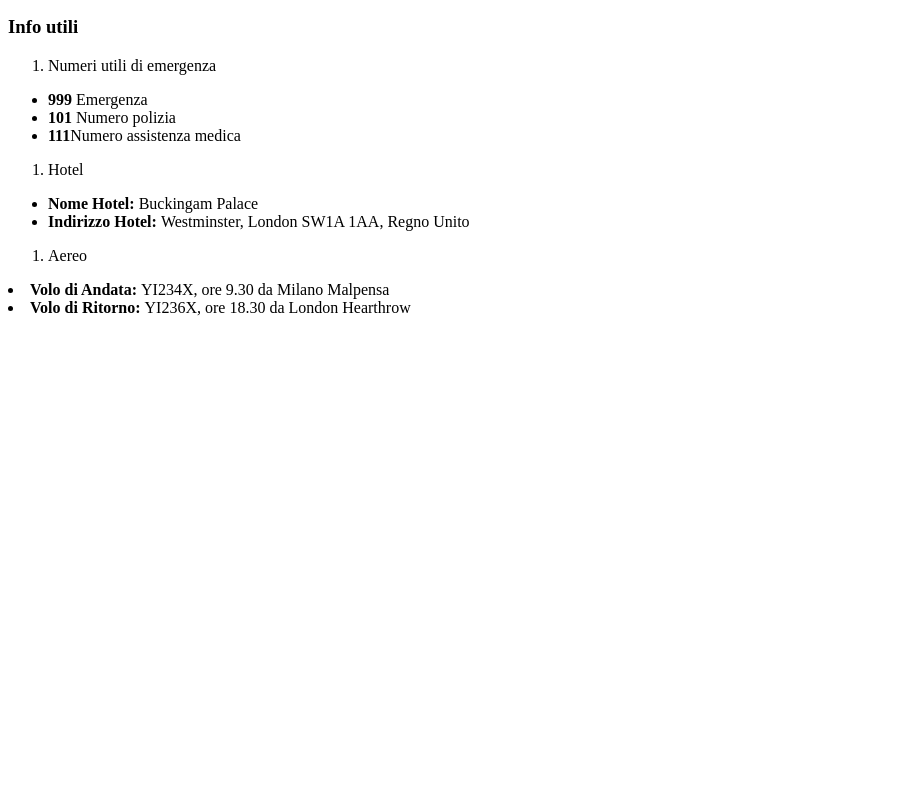
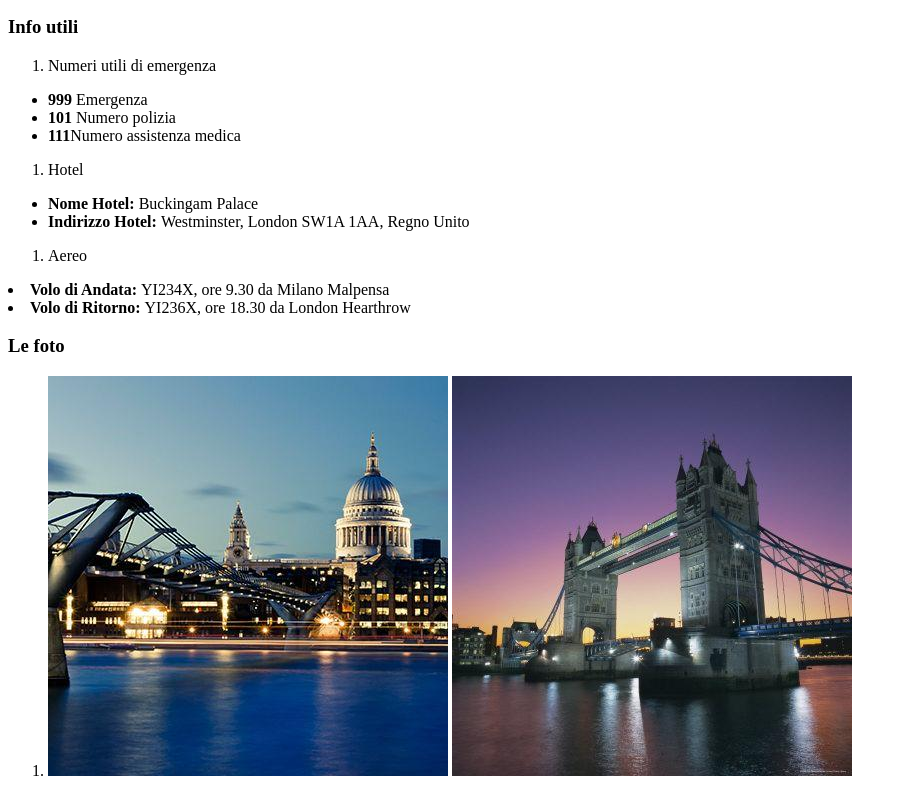
Before and after one commit to MarsellaMattia/html-london-trip, a plain HTML site: page index.html in a window 1280 px wide. Shown: the part 997-1793 px from the top of the page, without its empty margins (0-907 px from the left). Before the commit the page ends 1322 px from the top, so only its background shows below. Drawn offline with Linux system fonts and the light colour scheme.

Commit message:
html finale

```diff
--- a/index.html
+++ b/index.html
@@ -99,3 +99,22 @@
             <li><strong>Volo di Ritorno: </strong> YI236X, ore 18.30 da London Hearthrow</li>
         </section>
     </main>
+    <footer>
+        <header>
+            <h3>Le foto</h3>
+        </header>
+        <selection>
+            <ol>
+                <li>
+                    <p>
+                        <img src="img\img.jpg" alt="London Bridge" />
+                        <img src="img\img2.jpg" alt="Tower Bridge" />
+                    </p>
+                </li>
+            </ol>
+        </selection>
+
+
+    </footer>
+</body>
+</html>
```
